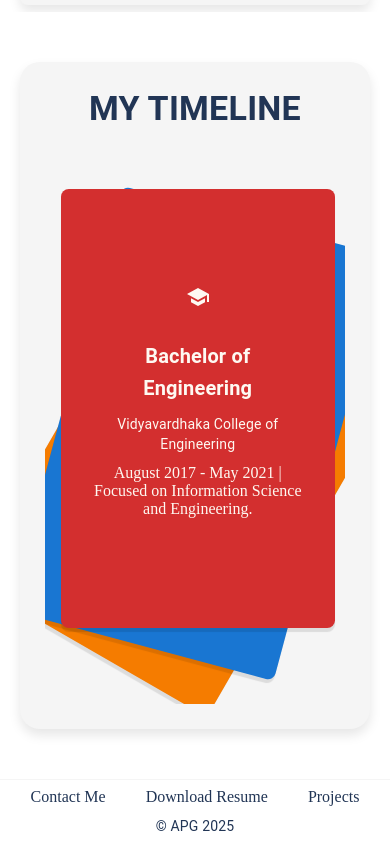
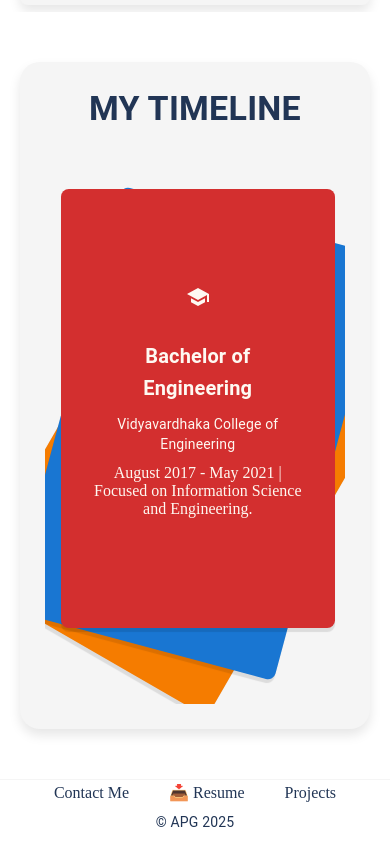
Before and after one commit to AshithaPGowda/portfolio, a Next.js app: page / in a window 390 px wide. Shown: the part 2284-3128 px from the top of the page. Built offline with nearby package versions, Linux system fonts and the light colour scheme.

Commit message:
chnaged the footer padding in phone view and changed download to download icon

```diff
--- a/src/app/components/footerContent/customFooter.js
+++ b/src/app/components/footerContent/customFooter.js
@@ -37,7 +37,7 @@ const Footer = ({ theme, isMobile }) => {
     return (
         <footer
             style={{
-                padding: isMobile ? "2vw" : "1.5vw",
+                padding: isMobile ? "0.8vw" : "1.5vw",
                 backgroundColor: COLOURS[`BACKGROUND_${theme}`],
                 color: COLOURS[`TEXT_COLOUR_${theme}`],
                 textAlign: "center",
@@ -87,7 +87,7 @@ const Footer = ({ theme, isMobile }) => {
                 onMouseEnter={(e) => (e.target.style.transform = "scale(1.1)")} // Enlarge
                 onMouseLeave={(e) => (e.target.style.transform = "scale(1)")} // Reset
             >
-                {isMobile ? "Download Resume" : "My Resume"}
+                {isMobile ? "📥 Resume" : "My Resume"}
             </Typography>
 
             {/* Projects Button */}
```
